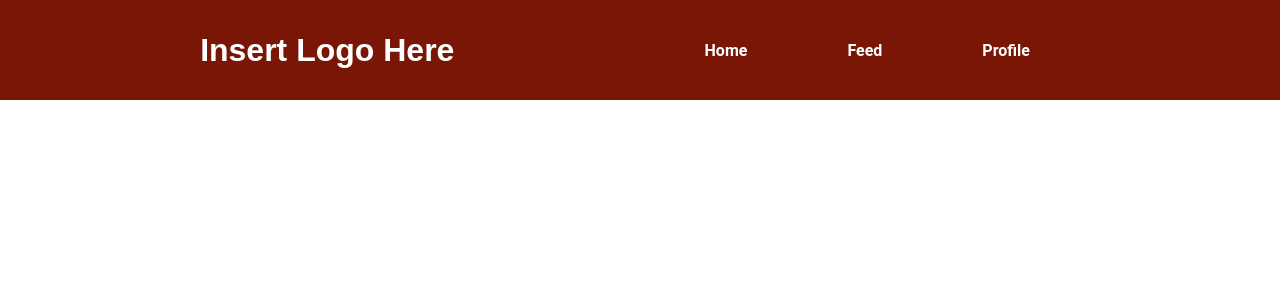
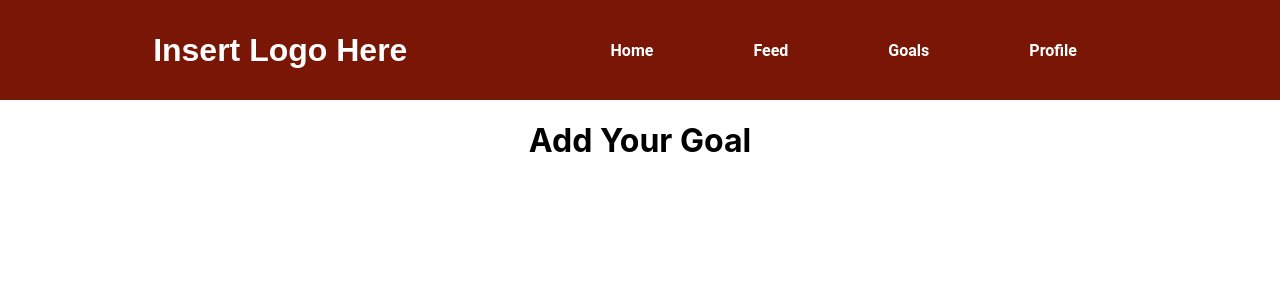
Before and after one commit to ItsIanP/sharable-spending, a React (Create React App) app: page /AddGoal in a window 1280 px wide. Shown: the top 300 px of the page. Built offline with nearby package versions, Linux system fonts and the light colour scheme.

Commit message:
Added Goal tab to header

```diff
--- a/src/App.js
+++ b/src/App.js
@@ -11,6 +11,7 @@ import Feed from './components/Feed';
 import Profile from './components/Profile';
 import Header from './components/Header';
 import Login from './components/Login';
+import AddGoal from './components/AddGoal';
 import './App.css';
 
 function App() {
@@ -23,6 +24,7 @@ function App() {
           <Route path="/Feed" element={<Feed/>}></Route>
           <Route path="/Profile" element={<Profile/>}></Route>
           <Route path="/" element={<Login/>}></Route>
+          <Route path="/AddGoal" element={<AddGoal/>}></Route>
         </Routes>
       </Router>
     </div>
--- /dev/null
+++ b/src/components/AddGoal.js
@@ -0,0 +1,14 @@
+import React from 'react'
+import './AddGoal.css'
+
+
+const AddGoal = () => {
+    return (
+        <div>
+            <h1>Add Your Goal</h1>
+
+        </div>
+    )
+}
+
+export default AddGoal
--- a/src/components/Header.js
+++ b/src/components/Header.js
@@ -9,6 +9,7 @@ const Header = () => {
             <div className="links">
                 <Link to="/Home">Home</Link>
                 <Link to="/Feed">Feed</Link>
+                <Link to="/AddGoal">Goals</Link>
                 <Link to="/Profile">Profile</Link>
             </div>
         </div>
```
Also changed, not shown: src/components/Goal.js (added, +13 -0 lines), src/components/AddGoal.css (added), src/components/Goal.css (added).
